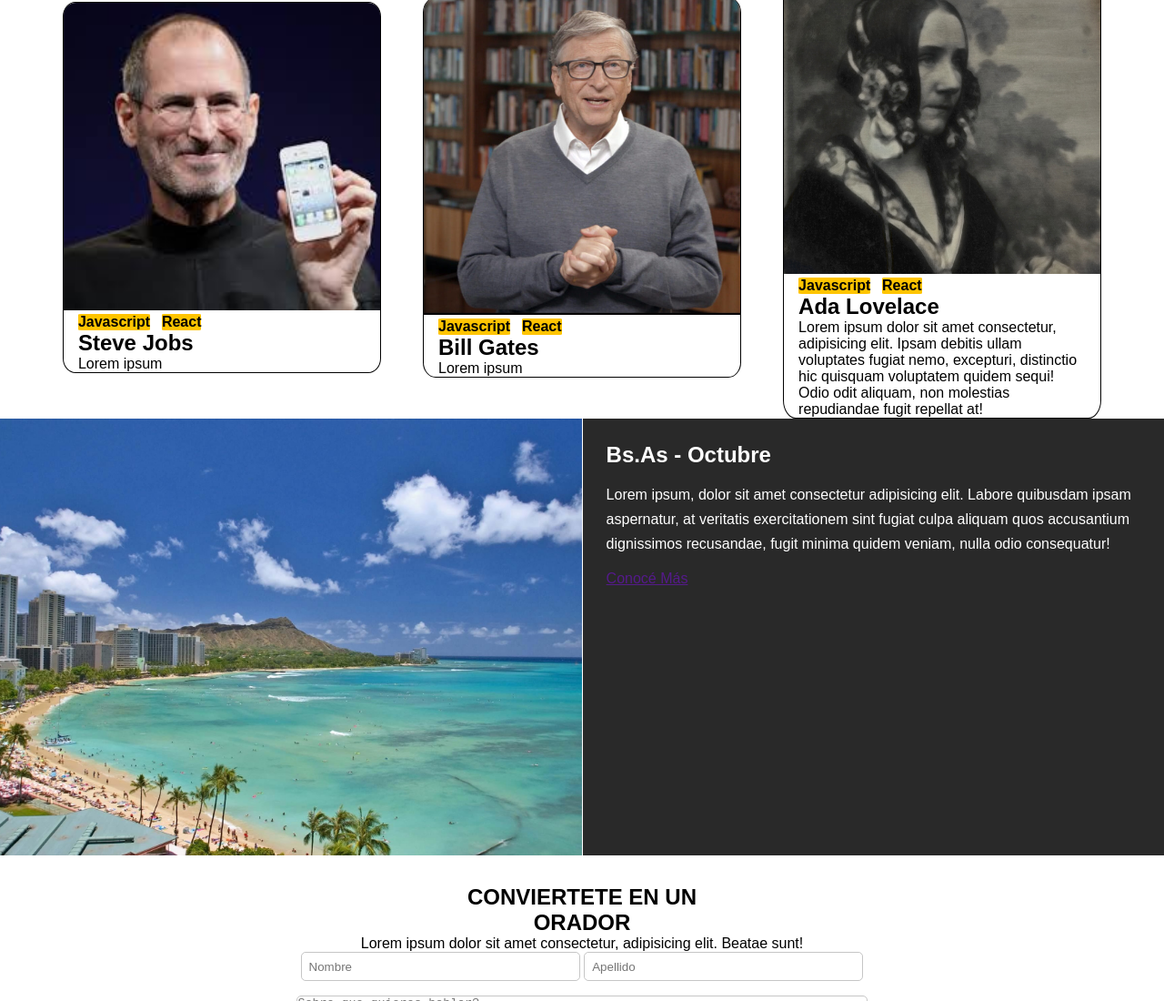
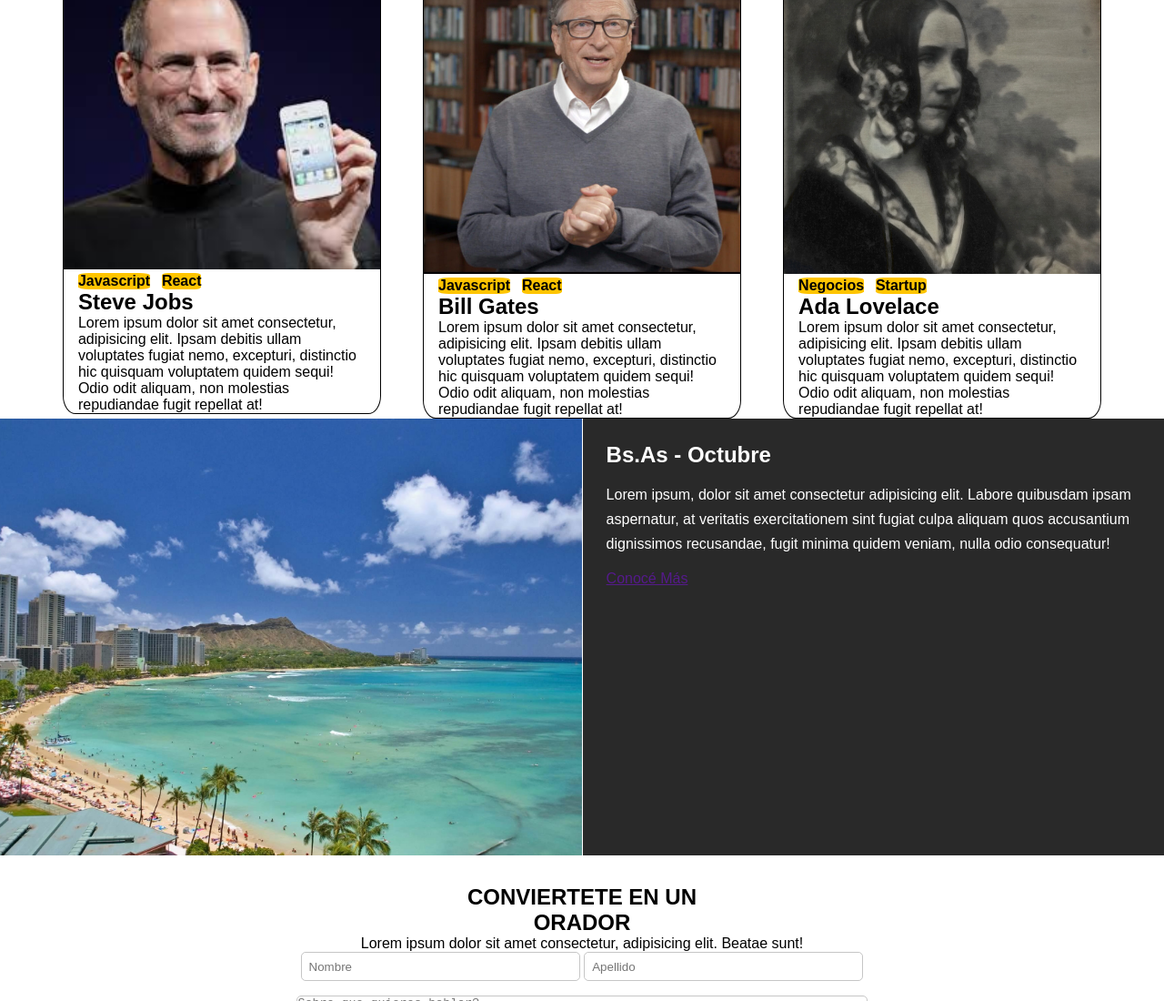
Before and after one commit to wox9000/CaC_IntegradorFlexbox.io, a plain HTML site: page index.html in a window 1280 px wide. Shown: the part 904-2004 px from the top of the page at 91% size. Drawn offline with Linux system fonts and the light colour scheme; a web font is replaced by a local one.

Commit message:
color bordes

```diff
--- a/css/estilos.css
+++ b/css/estilos.css
@@ -140,7 +140,7 @@
 }
 .cardTags h4{
     margin-right: 0.8rem;
-    border-radius: 5%;
+    border-radius: 15%;
     background-color:rgb(255, 196, 0);
 }
 .lugarFecha{
--- a/index.html
+++ b/index.html
@@ -62,11 +62,11 @@
                         <div class="cardBody">
                             <div class="cardTags">
                                 <h4 class="tituloCardBody">Javascript</h4>
-                                <h4 class="tituloCardBody">React</h4>
+                                <h4 class="tituloCardBody2">React</h4>
                             </div>
 
                             <h2>Steve Jobs</h2>
-                            <p>Lorem ipsum</p>
+                            <p>Lorem ipsum dolor sit amet consectetur, adipisicing elit. Ipsam debitis ullam voluptates fugiat nemo, excepturi, distinctio hic quisquam voluptatem quidem sequi! Odio odit aliquam, non molestias repudiandae fugit repellat at!</p>
                         </div>
 
                     </div>
@@ -75,10 +75,10 @@
                         <div class="cardBody">
                             <div class="cardTags">
                                 <h4 class="tituloCardBody">Javascript</h4>
-                                <h4 class="tituloCardBody">React</h4>
+                                <h4 class="tituloCardBody2">React</h4>
                             </div>
                             <h2>Bill Gates</h2>
-                            <p>Lorem ipsum</p>
+                            <p>Lorem ipsum dolor sit amet consectetur, adipisicing elit. Ipsam debitis ullam voluptates fugiat nemo, excepturi, distinctio hic quisquam voluptatem quidem sequi! Odio odit aliquam, non molestias repudiandae fugit repellat at!</p>
                         </div>
 
                     </div>
@@ -86,8 +86,8 @@
                         <img src="./assets/img/ada.jpeg" alt="Ada">
                         <div class="cardBody">
                             <div class="cardTags">
-                                <h4 class="tituloCardBody">Javascript</h4>
-                                <h4 class="tituloCardBody">React</h4>
+                                <h4 class="tituloCardBody">Negocios</h4>
+                                <h4 class="tituloCardBody2">Startup</h4>
                             </div>
                             <h2>Ada Lovelace</h2>
                             <p>Lorem ipsum dolor sit amet consectetur, adipisicing elit. Ipsam debitis ullam voluptates fugiat nemo, excepturi, distinctio hic quisquam voluptatem quidem sequi! Odio odit aliquam, non molestias repudiandae fugit repellat at!</p>
```
